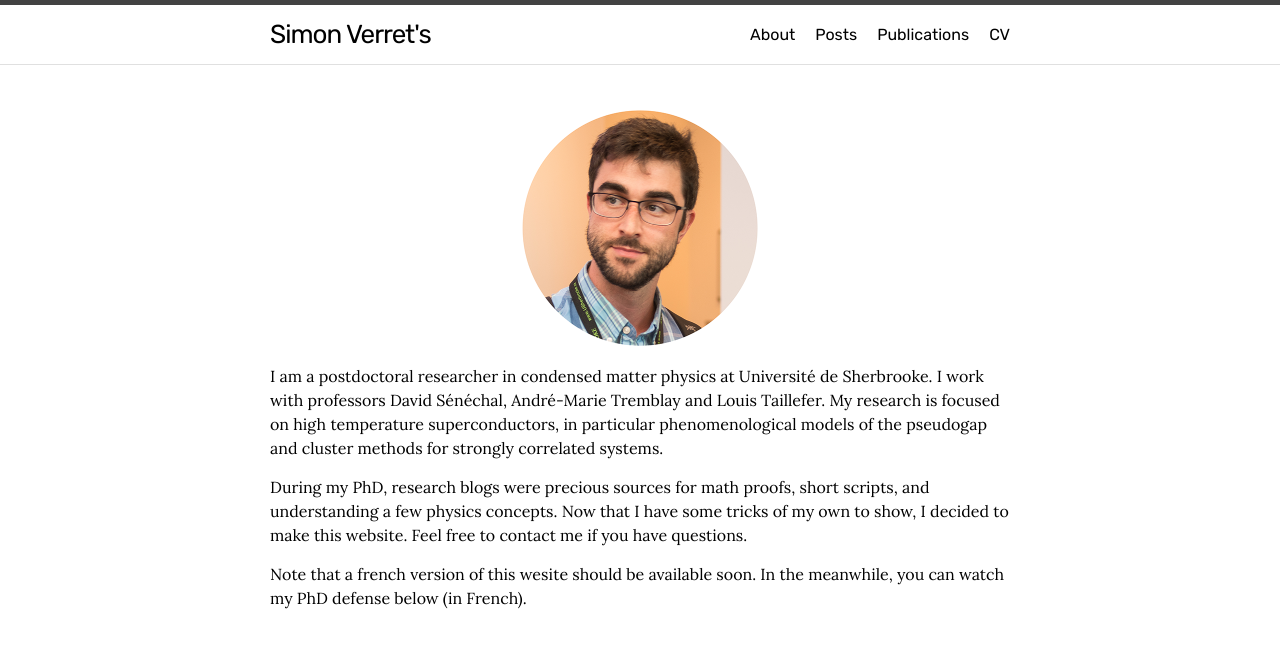
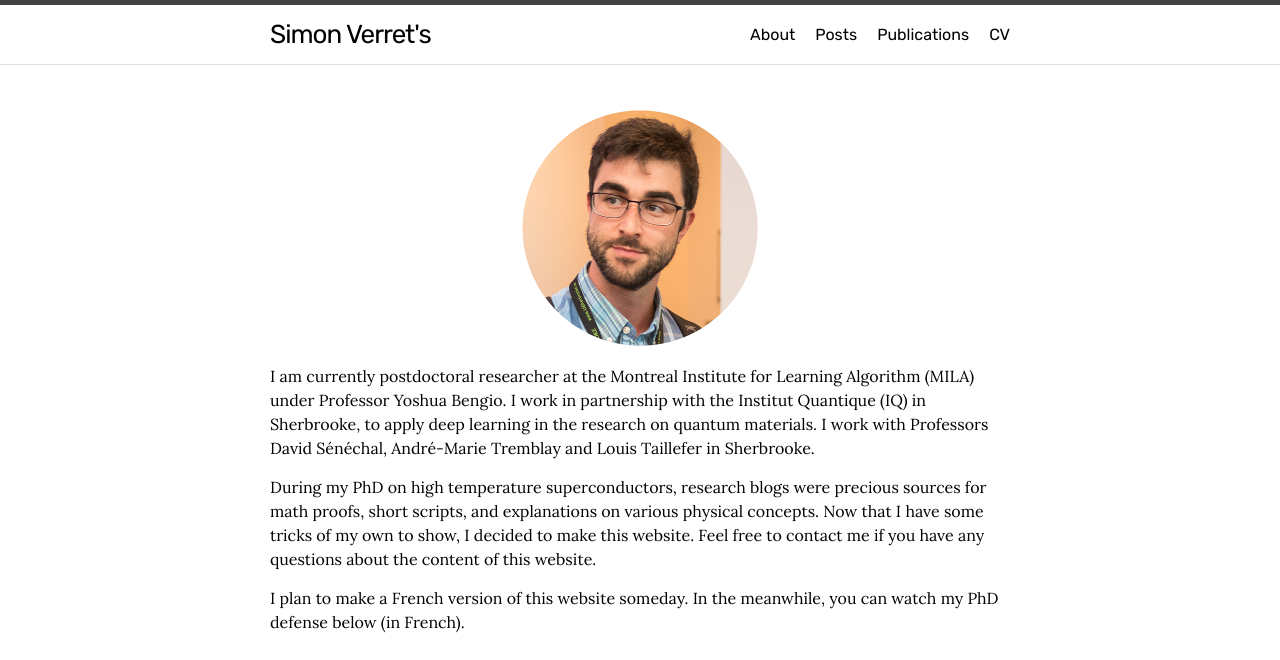
Before and after one commit to simonverret/simonverret.github.io, a Jekyll site: the page built from index.md, in a window 1280 px wide and 900 px high, cut to the strip 0-660 px from the top of the window. Built offline with Jekyll 4.4.1, drawn with Linux system fonts in a browser that asks for light colours; some web fonts are replaced.

Commit message:
updated publication, homepage, and added the first version of a post for Tensor network notation of neural nets.

```diff
--- a/_config.yml
+++ b/_config.yml
@@ -33,6 +33,10 @@ disqus:
 
 # Build settings
 markdown: kramdown
+
+# kramdown:
+#     math_engine: mathjaxnode
+
 # highlighter: pygments
 highlighter: rouge
 
--- a/index.md
+++ b/index.md
@@ -7,9 +7,9 @@ order: 1
 <img class="center" src="/img/profile.png" width="240px">
 
 <div>
-<p>I am a postdoctoral researcher in condensed matter physics at Université de Sherbrooke. I work with professors David Sénéchal, André-Marie Tremblay and Louis Taillefer. My research is focused on high temperature superconductors, in particular phenomenological models of the pseudogap and cluster methods for strongly correlated systems.</p>
-<p>During my PhD, research blogs were precious sources for math proofs, short scripts, and understanding a few physics concepts. Now that I have some tricks of my own to show, I decided to make this website. Feel free to contact me if you have questions.</p>
-<p>Note that a french version of this wesite should be available soon. In the meanwhile, you can watch my PhD defense below (in French).</p>
+<p>I am currently postdoctoral researcher at the Montreal Institute for Learning Algorithm (MILA) under Professor Yoshua Bengio. I work in partnership with the Institut Quantique (IQ) in Sherbrooke, to apply deep learning in the research on quantum materials. I work with Professors David Sénéchal, André-Marie Tremblay and Louis Taillefer in Sherbrooke.</p>
+<p>During my PhD on high temperature superconductors, research blogs were precious sources for math proofs, short scripts, and explanations on various physical concepts. Now that I have some tricks of my own to show, I decided to make this website. Feel free to contact me if you have any questions about the content of this website.</p>
+<p>I plan to make a French version of this website someday. In the meanwhile, you can watch my PhD defense below (in French).</p>
 </div>
 <br>
 
```
Also changed, not shown: _posts/2019-02-16-tensor-network-diagrams-of-typical-neural-network.md (added, +19 -0 lines), publications.md (+17 -14 lines), img/lstm-01.png (added).
